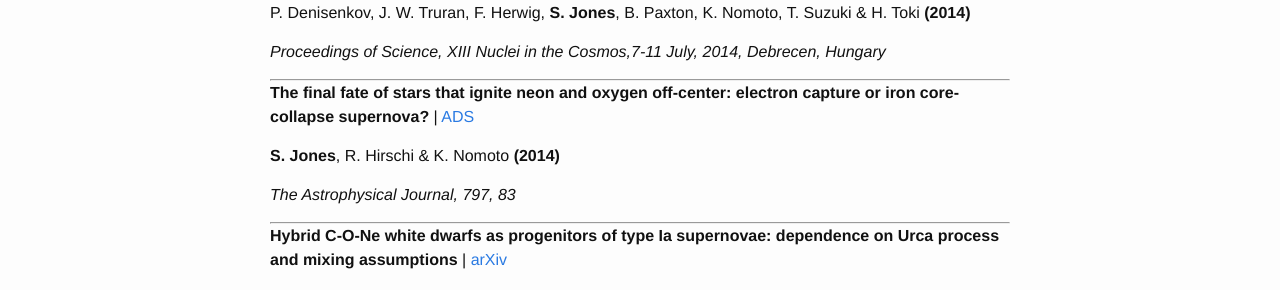
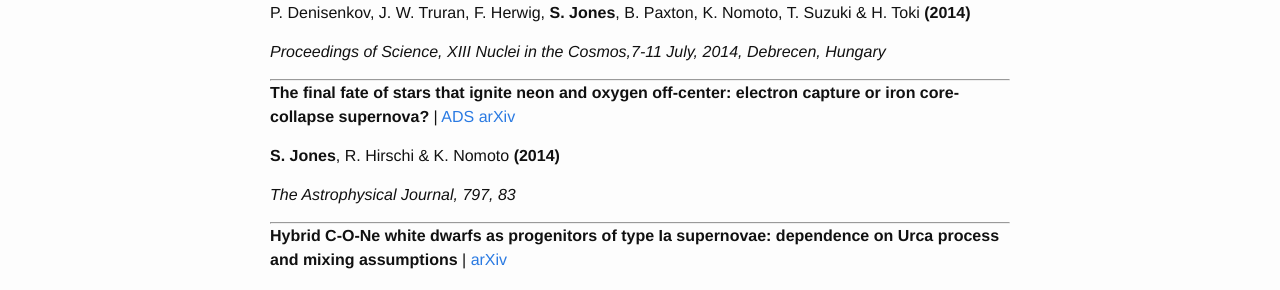
Before and after one commit to swjones/swjones.github.io, a Jekyll site: the page built from publications.md, in a window 1280 px wide. Shown: the part 401-691 px from the top of the page. Built offline with Jekyll 4.4.1, drawn with Linux system fonts in a browser that asks for light colours; formulas are drawn with MathJax 3.

Commit message:
new links to publications
Former-commit-id: d06bfe4a2a5ac0dd24206a25ea94b0faa7e4432a

```diff
--- a/publications.md
+++ b/publications.md
@@ -7,7 +7,7 @@ permalink: /publications/
 __Code dependencies of pre-supernova evolution and nucleosynthesis in massive stars:
 evolution to the end of core helium burning__
 | [ADS](http://adsabs.harvard.edu/abs/2015MNRAS.447.3115J)
- [arXiv](http://arxiv.org/abs/1412.6518)
+[arXiv](http://arxiv.org/abs/1412.6518)
 
 __S. Jones__, R. Hirschi, M. Pignatari, A. Heger, C. Georgy, N. Nishimura,
 C. Fryer & F. Herwig __(2015)__
@@ -26,7 +26,9 @@ _Proceedings of Science, XIII Nuclei in the Cosmos,7-11 July, 2014, Debrecen, Hu
 ---
 
 __The final fate of stars that ignite neon and oxygen off-center:
-electron capture or iron core-collapse supernova?__ | [ADS](http://adsabs.harvard.edu/abs/2014ApJ...797...83J)
+electron capture or iron core-collapse supernova?__
+| [ADS](http://adsabs.harvard.edu/abs/2014ApJ...797...83J)
+[arXiv](http://arxiv.org/abs/1412.2878)
 
 __S. Jones__, R. Hirschi & K. Nomoto __(2014)__
 
```
